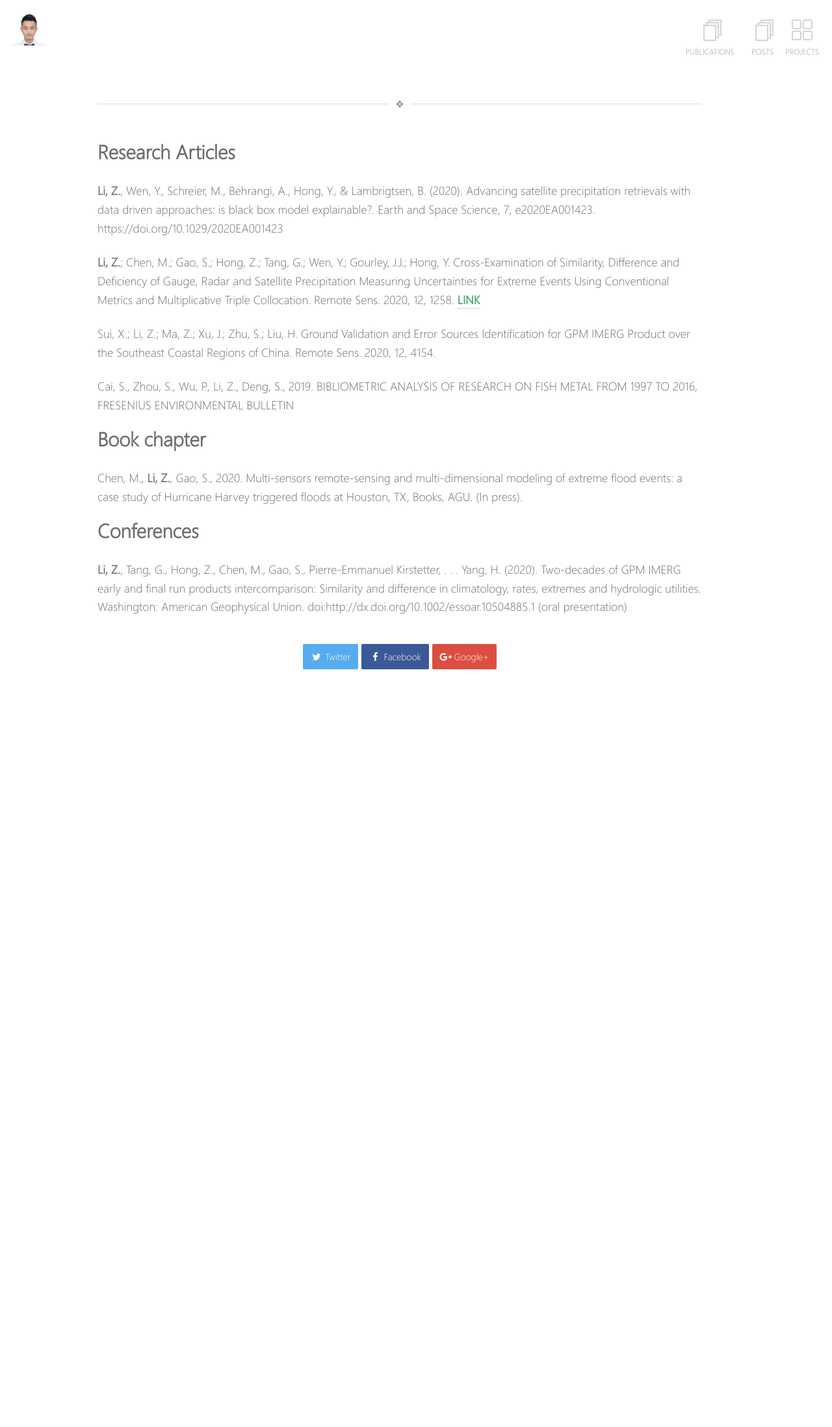
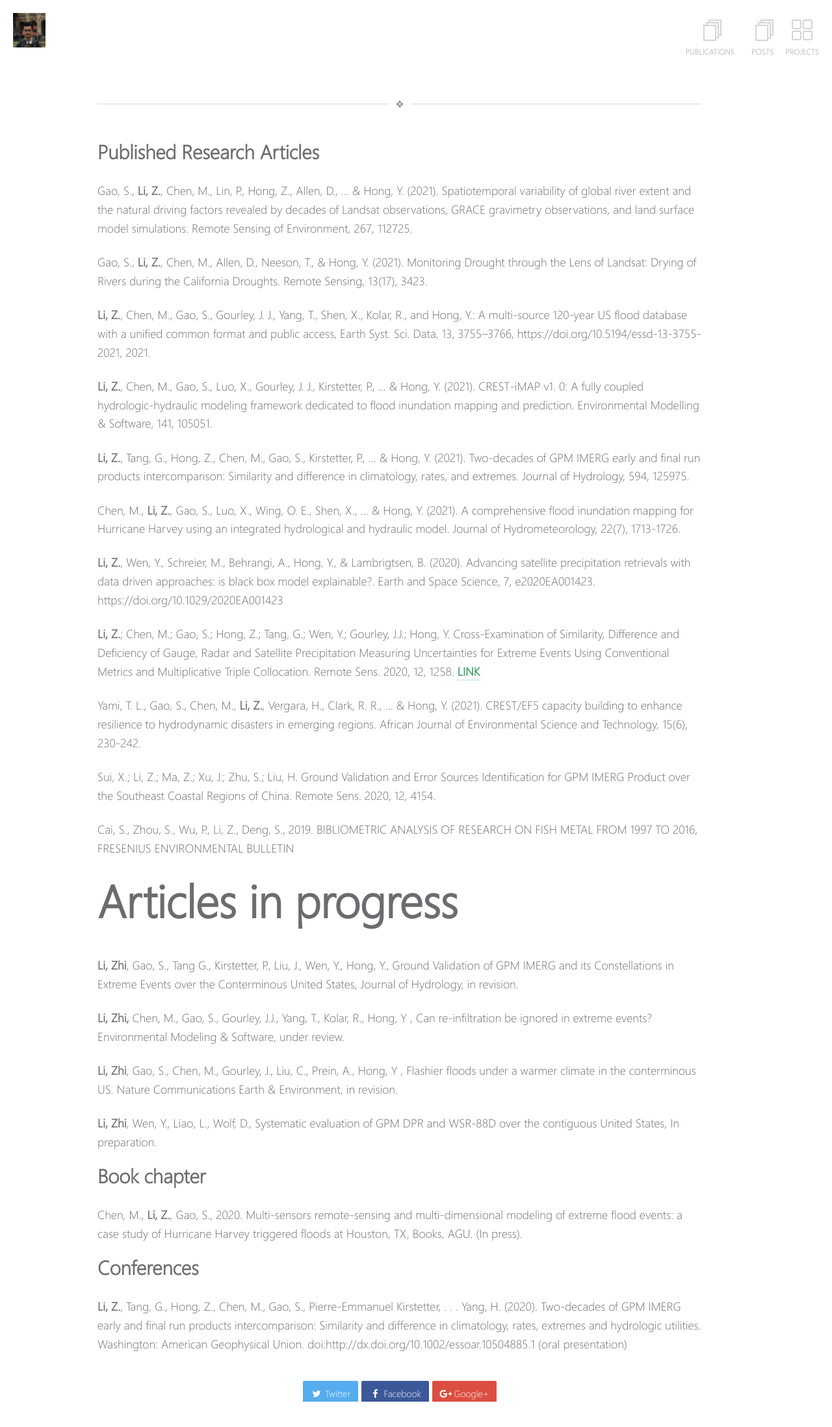
Before and after one commit to chrimerss/homepage, a Jekyll site: the page built from _pages/publications.md, in a window 1280 px wide. Shown: the top 2196 px of the page at 65% size. Built offline with Jekyll 4.4.1, drawn with Linux system fonts in a browser that asks for light colours.

Commit message:
update paper status

```diff
--- a/_config.yml
+++ b/_config.yml
@@ -1,9 +1,9 @@
 # Site
 title: (Allen) Zhi Li
-description: Research Assistant @ Hydrometeorology and Remote Sensing laboratory
+description: PhD candidate @ Hydrometeorology and Remote Sensing laboratory
 url: https://chrimerss.github.io/homepage
 # url: http://127.0.0.1:4000/
-logo: allen.png                                       # Site logo
+logo: GoogleScholar.jpg                                      # Site logo
 locale: en_US
 
 # Left Block Images
--- a/_pages/publications.md
+++ b/_pages/publications.md
@@ -5,7 +5,19 @@ description: "List of posts"
 permalink: /publications.html
 ---
 
-## Research Articles
+## Published Research Articles
+
+Gao, S., __Li, Z.__, Chen, M., Lin, P., Hong, Z., Allen, D., ... & Hong, Y. (2021). Spatiotemporal variability of global river extent and the natural driving factors revealed by decades of Landsat observations, GRACE gravimetry observations, and land surface model simulations. Remote Sensing of Environment, 267, 112725.
+
+Gao, S., __Li, Z.__, Chen, M., Allen, D., Neeson, T., & Hong, Y. (2021). Monitoring Drought through the Lens of Landsat: Drying of Rivers during the California Droughts. Remote Sensing, 13(17), 3423.
+
+__Li, Z.__, Chen, M., Gao, S., Gourley, J. J., Yang, T., Shen, X., Kolar, R., and Hong, Y.: A multi-source 120-year US flood database with a unified common format and public access, Earth Syst. Sci. Data, 13, 3755–3766, https://doi.org/10.5194/essd-13-3755-2021, 2021.
+
+__Li, Z.__, Chen, M., Gao, S., Luo, X., Gourley, J. J., Kirstetter, P., ... & Hong, Y. (2021). CREST-iMAP v1. 0: A fully coupled hydrologic-hydraulic modeling framework dedicated to flood inundation mapping and prediction. Environmental Modelling & Software, 141, 105051.
+
+__Li, Z.__, Tang, G., Hong, Z., Chen, M., Gao, S., Kirstetter, P., ... & Hong, Y. (2021). Two-decades of GPM IMERG early and final run products intercomparison: Similarity and difference in climatology, rates, and extremes. Journal of Hydrology, 594, 125975.
+
+Chen, M., __Li, Z.__, Gao, S., Luo, X., Wing, O. E., Shen, X., ... & Hong, Y. (2021). A comprehensive flood inundation mapping for Hurricane Harvey using an integrated hydrological and hydraulic model. Journal of Hydrometeorology, 22(7), 1713-1726.
 
 __Li, Z.__, Wen, Y., Schreier, M., Behrangi, A., Hong, Y., & Lambrigtsen, B. (2020). Advancing satellite precipitation retrievals with data driven approaches: is black box model explainable?. Earth and Space Science, 7, e2020EA001423. https://doi.org/10.1029/2020EA001423
 
@@ -14,9 +26,22 @@ __Li, Z.__; Chen, M.; Gao, S.; Hong, Z.; Tang, G.; Wen, Y.; Gourley, J.J.; Hong,
   Measuring Uncertainties for Extreme Events Using Conventional Metrics and Multiplicative Triple
    Collocation. Remote Sens. 2020, 12, 1258. [**LINK**](https://www.mdpi.com/2072-4292/12/8/1258)
 
+Yami, T. L., Gao, S., Chen, M., __Li, Z.__, Vergara, H., Clark, R. R., ... & Hong, Y. (2021). CREST/EF5 capacity building to enhance resilience to hydrodynamic disasters in emerging regions. African Journal of Environmental Science and Technology, 15(6), 230-242.
+
 Sui, X.; Li, Z.; Ma, Z.; Xu, J.; Zhu, S.; Liu, H. Ground Validation and Error Sources Identification for GPM IMERG Product over the Southeast Coastal Regions of China. Remote Sens. 2020, 12, 4154.
 
 Cai, S., Zhou, S., Wu, P., Li, Z., Deng, S., 2019. BIBLIOMETRIC ANALYSIS OF RESEARCH ON FISH METAL FROM 1997 TO 2016, FRESENIUS ENVIRONMENTAL BULLETIN
+
+# Articles in progress
+
+__Li, Zhi__, Gao, S., Tang G., Kirstetter, P., Liu, J., Wen, Y., Hong, Y., Ground Validation of GPM IMERG and its Constellations in Extreme Events over the Conterminous United States, Journal of Hydrology, in revision.
+
+__Li, Zhi,__ Chen, M., Gao, S., Gourley, J.J., Yang, T., Kolar, R., Hong, Y , Can re-infiltration be ignored in extreme events? Environmental Modeling & Software, under review.
+
+__Li, Zhi__, Gao, S., Chen, M., Gourley, J., Liu, C., Prein, A., Hong, Y , Flashier floods under a warmer climate in the conterminous US. Nature Communications Earth & Environment, in revision.
+
+__Li, Zhi__, Wen, Y., Liao, L., Wolf, D., Systematic evaluation of GPM DPR and WSR-88D over the contiguous United States, In preparation.
+
 
 ## Book chapter
 
```
Also changed, not shown: images/GoogleScholar.jpg (added), 2 other files.
